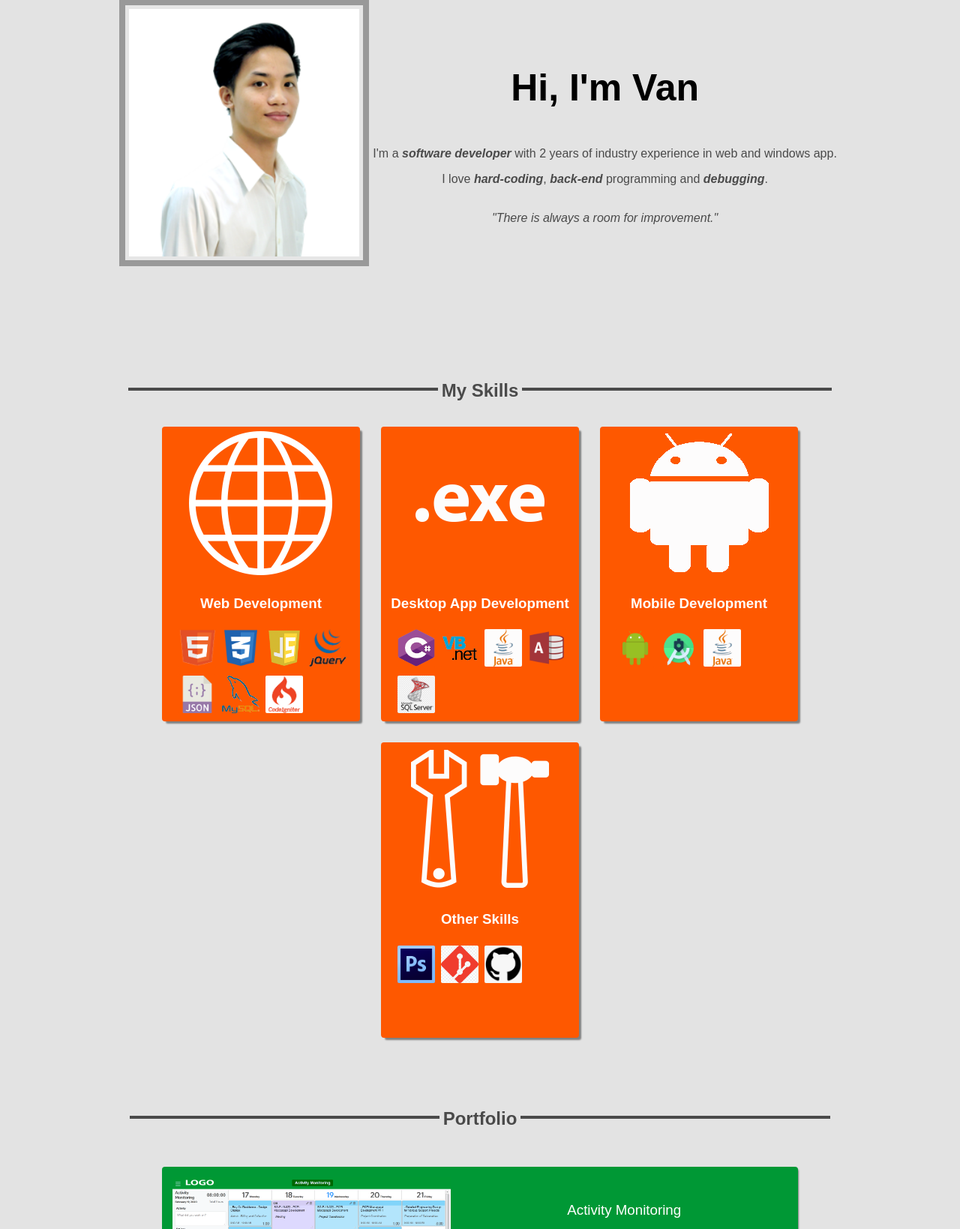
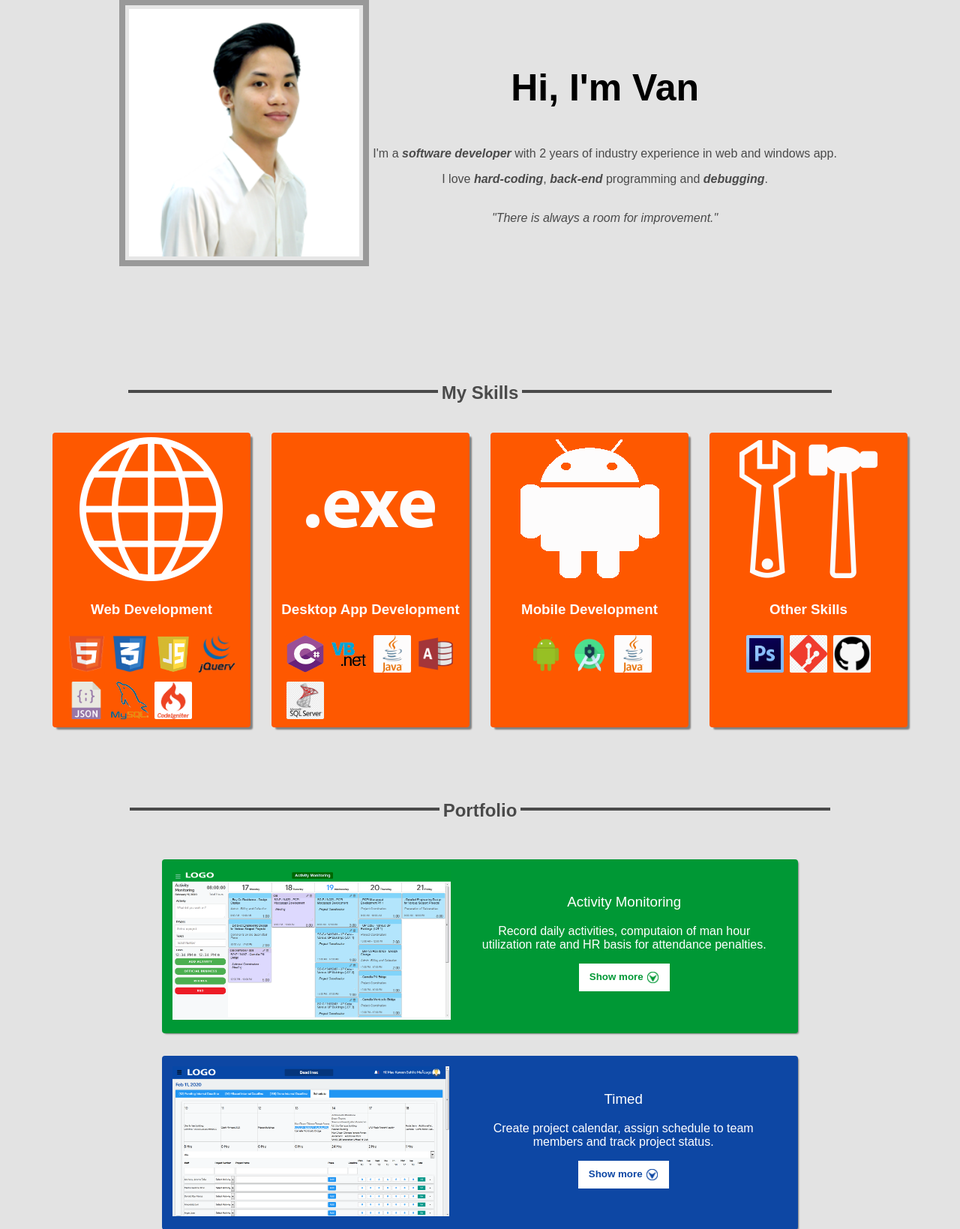
Before and after one commit to vgalvoso/vgalvoso.github.io, a PHP site: page / in a window 1280 px wide. Shown: the part 203-1842 px from the top of the page at 75% size. Run offline with PHP 8.4, Linux system fonts and the light colour scheme.

Commit message:
Update my skills layout

```diff
--- a/css/style.css
+++ b/css/style.css
@@ -178,6 +178,14 @@ input[type=text]{
     overflow-x:hidden;
 }
 
+.no-wrap{
+    flex-wrap:nowrap;
+}
+
+.flex-start{
+    justify-content: flex-start;
+}
+
 .flex-column{
     flex-direction:column;
 }
@@ -193,6 +201,35 @@ input[type=text]{
     border: 8px solid #999999;
     background-color: #e6e6e6;
     min-width:200px;
+}
+
+.invisible-scroll{
+    overflow:auto;
+    scrollbar-width:none;
+    scroll-behavior: smooth;
+}
+
+.invisible-scroll::-webkit-scrollbar{
+    display:none;
+}
+
+.dot-container{
+    display:none;
+}
+
+.dot {
+    cursor: pointer;
+    height: 15px;
+    width: 15px;
+    margin: 0 2px;
+    background-color: #bbb;
+    border-radius: 50%;
+    display: inline-block;
+    transition: background-color 0.6s ease;
+}
+
+.dot-active, .dot:hover {
+    background-color: #717171;
 }
 
 .aboutme{
@@ -223,6 +260,10 @@ input[type=text]{
 
 .my_name{
     color:black;
+}
+
+#my_skills, .skill-container{
+    overflow:visible;
 }
 
 #soc_net ul li a{
@@ -468,7 +509,7 @@ footer{
 
 /* skills category */
 .card{
-    display:inline-block;
+    display:inline;
     border:solid 2px var(--main-orange);
     border-radius:4px;
     width:240px;
@@ -476,6 +517,7 @@ footer{
     margin:14px;
     box-shadow:4px 4px 2px -1px gray;
     padding:0px 10px 0px 10px;
+    min-width:240px;
 }
 
 .category-img{
@@ -529,4 +571,21 @@ footer{
     #search_box{
         width:100%;
     }
+
+    #my_skills{
+        overflow:hidden;
+    }
+
+    .skill-container{
+        overflow:auto;
+    }
+
+    .dot-container{
+        display:flex;
+    }
+
+    .card{
+        width:100%;
+        min-width:80%;
+    }
   }
--- a/index.html
+++ b/index.html
@@ -48,10 +48,20 @@
                     <h2 class="dark-gray page-title-item"> My Skills </h2>
                     <hr class="header-line page-title-item" />
                 </div>
-                <div class="flex flex-column card">
+                <div class="flex dot-container" >
+                    <!-- The dots/circles -->
+                    <div style="text-align:center">
+                        <a><span class="dot" onclick="goTo('skill1')"></span></a>
+                        <a><span class="dot" onclick="goTo('skill2')"></span></a>
+                        <a><span class="dot" onclick="goTo('skill3')"></span></a>
+                        <a><span class="dot" onclick="goTo('skill4')"></span></a>
+                    </div>
+                </div>
+                <div class="flex no-wrap flex-start invisible-scroll skill-container">
+                    <div class="flex flex-column card" id="skill1">
                         <img  class="category-img" src="res/category/www.png" />
                         <h3 class="white"> Web Development </h3>
-                    <div>
+                        <div class="flex">
                             <table>
                                 <tr>
                                     <td><img class="icon" src="res/skills/html5.png" /></td>
@@ -67,10 +77,10 @@
                             </table>
                         </div>
                     </div>
-                <div class="flex flex-column card">
+                    <div class="flex flex-column card" id="skill2">
                         <img  class="category-img" src="res/category/exe.png" />
                         <h3 class="white"> Desktop App Development </h3>
-                    <div>
+                        <div class="flex">
                             <table>
                                 <tr>
                                     <td><img class="icon" src="res/skills/csharp.png" /></td>
@@ -84,10 +94,10 @@
                             </table>
                         </div>
                     </div>
-                <div class="flex flex-column card">
+                    <div class="flex flex-column card" id="skill3">
                         <img class="category-img" src="res/category/android.png" />
                         <h3 class="white"> Mobile Development </h3>
-                    <div>
+                        <div class="flex">
                             <table>
                                 <tr>
                                     <td><img class="icon" src="res/skills/android.png" /></td>
@@ -100,10 +110,10 @@
                             </table>
                         </div>
                     </div>
-                <div class="flex flex-column card">
+                    <div class="flex flex-column card" id="skill4">
                         <img class="category-img" src="res/category/otherskill.png" />
                         <h3 class="white"> Other Skills </h3>
-                    <div>
+                        <div class="flex">
                             <table>
                                 <tr>
                                     <td><img class="icon" src="res/skills/photoshop.png" /></td>
@@ -114,6 +124,7 @@
                                     <td><img class="icon hidden" src="res/skills/java.png"/></td>
                                 </tr>
                             </table>
+                        </div>
                     </div>
                 </div>
              </div>
--- a/js/javascript.js
+++ b/js/javascript.js
@@ -37,9 +37,18 @@ $(document).ready(function(){
     $('.hamburger-menu').on('click',function(){
         $('.side-drawer').slideToggle();
     });
+
+    $('.dot').on('click',function(){
+        $('.dot').removeClass("dot-active")
+        $(this).addClass("dot-active");
+    });
 });
 
 //for hamburger menu and sidenav
 function menuClicked(x) {
     x.classList.toggle("change");
 }
+
+function goTo(id){
+    document.getElementById(id).scrollIntoView(false);
+}
```
Lines whose indentation alone changed are shown as unchanged.
